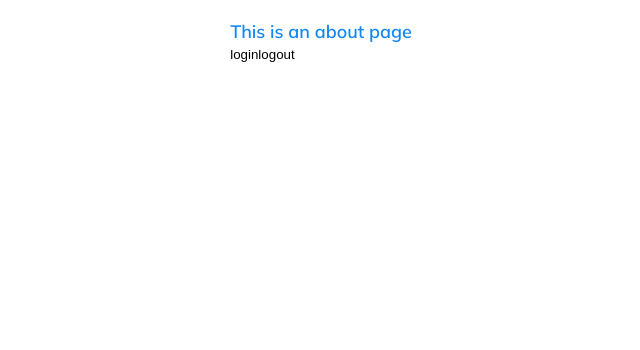
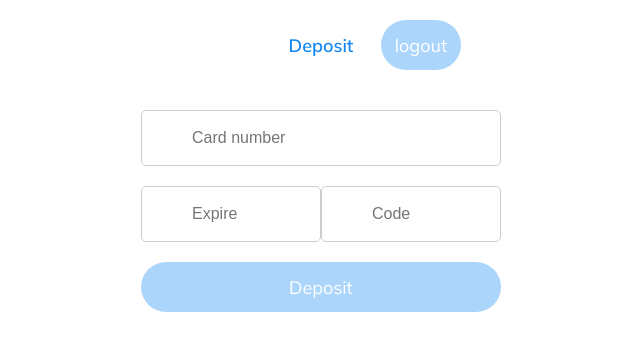
Before and after one commit to Stanislav-Korneev/avatrade, a Vue app: page /deposit in a window 1280 px wide. Shown: the top 350 px of the page, without its empty margins (319-959 px from the left). Built offline with nearby package versions, Linux system fonts and the light colour scheme; sample sign-in values are in the browser's storage.

Commit message:
adds deposit view

```diff
--- a/src/views/DepositView.vue
+++ b/src/views/DepositView.vue
@@ -1,12 +1,42 @@
 <template>
-  <div class="about">
-    <h1>This is an about page</h1>
-    <button @click="store.login()">login</button>
-    <button @click="store.logout()">logout</button>
+  <div class="main">
+    <div class="header">
+      <app-header header="<h1>Deposit</h1>" class="header-text" />
+      <app-button class="logout-button" @click="handleLogout">
+        logout
+      </app-button>
+    </div>
+    <deposit-form />
   </div>
 </template>
 
 <script setup lang="ts">
   import {useAuthStore} from '@/stores/auth'
+  import AppButton from '@/components/general/buttons/AppButton.vue'
+  import AppHeader from '@/components/general/AppHeader.vue'
+  import DepositForm from '@/components/views/DepositView/DepositForm.vue'
   const store = useAuthStore()
+
+  function handleLogout(): void {
+    store.logout()
+  }
 </script>
+<style scoped>
+.header {
+  display: grid;
+  grid-template-columns: 1fr 1fr 1fr;
+  grid-template-areas: "left mid right";
+  align-items: center;
+}
+.header-text {
+  display: flex;
+  justify-content: center;
+  align-items: center;
+  grid-area: mid;
+}
+.logout-button {
+  min-width: 80px;
+  width: 80px;
+  grid-area: right;
+}
+</style>
```
